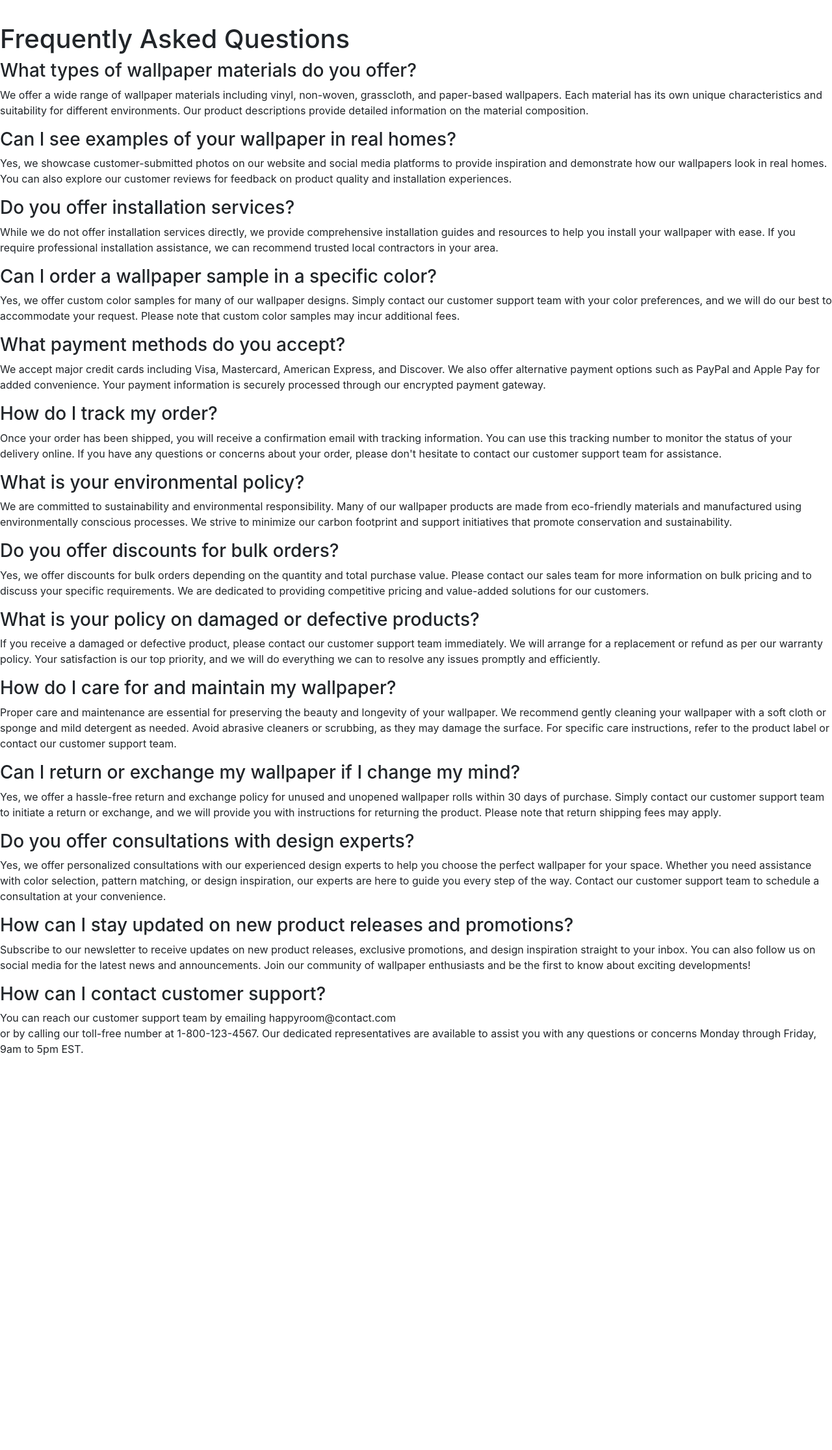
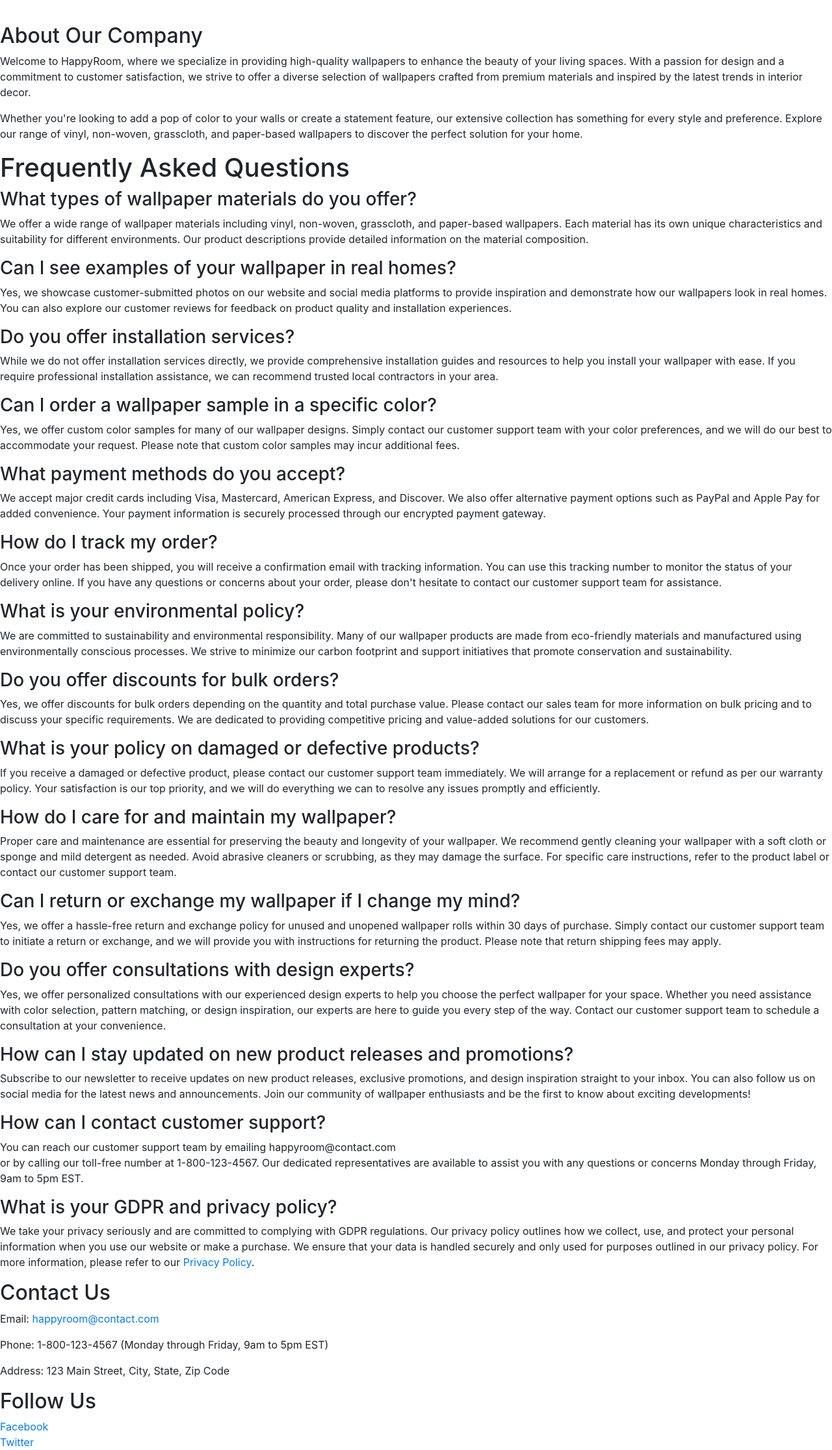
Before and after one commit to tildeholmqvist/happyroom, a Django app: page /faq/ in a window 1280 px wide. Shown: the part 128-2359 px from the top of the page at 65% size. Before the commit the page ends 1752 px from the top, so only its background shows below. Run offline with Django 3.2, Linux system fonts and the light colour scheme; some libraries are stand-ins or nearby versions.

Commit message:
adding more 'content' to faq page

```diff
--- a/products/templates/all_categories.html
+++ b/products/templates/all_categories.html
@@ -11,7 +11,6 @@
 
 {% block content %}
 <div class="overlay"></div>
-
 {% if selected_category == 'pattern' %}
 <nav class="extra-menu">
     <a href="{% url 'all_categories' %}?sub_category=floral">Floral</a>
--- a/templates/faq.html
+++ b/templates/faq.html
@@ -11,76 +11,143 @@
 
 {% block content %}
 <div class="faq-page">
+    <div class="company-introduction">
+        <h2>About Our Company</h2>
+        <p>Welcome to HappyRoom, where we specialize in providing high-quality wallpapers to enhance
+            the beauty of your living spaces. With a passion for design and a commitment to customer
+            satisfaction, we strive to offer a diverse selection of wallpapers crafted from premium
+            materials and inspired by the latest trends in interior decor.</p>
+        <p>Whether you're looking to add a pop of color to your walls or create a statement feature,
+            our extensive collection has something for every style and preference. Explore our range of
+            vinyl, non-woven, grasscloth, and paper-based wallpapers to discover the perfect solution
+            for your home.</p>
+    </div>
 <h1>Frequently Asked Questions</h1>
 
 <div class="faq-item">
     <h3>What types of wallpaper materials do you offer?</h3>
-    <p>We offer a wide range of wallpaper materials including vinyl, non-woven, grasscloth, and paper-based wallpapers. Each material has its own unique characteristics and suitability for different environments. Our product descriptions provide detailed information on the material composition.</p>
+    <p>We offer a wide range of wallpaper materials including vinyl, non-woven, grasscloth,
+        and paper-based wallpapers. Each material has its own unique characteristics and suitability
+        for different environments. Our product descriptions provide detailed information on the material composition.</p>
 </div>
 
 <div class="faq-item">
     <h3>Can I see examples of your wallpaper in real homes?</h3>
-    <p>Yes, we showcase customer-submitted photos on our website and social media platforms to provide inspiration and demonstrate how our wallpapers look in real homes. You can also explore our customer reviews for feedback on product quality and installation experiences.</p>
+    <p>Yes, we showcase customer-submitted photos on our website and social media platforms
+        to provide inspiration and demonstrate how our wallpapers look in real homes.
+        You can also explore our customer reviews for feedback on product quality and installation experiences.</p>
 </div>
 
 <div class="faq-item">
     <h3>Do you offer installation services?</h3>
-    <p>While we do not offer installation services directly, we provide comprehensive installation guides and resources to help you install your wallpaper with ease. If you require professional installation assistance, we can recommend trusted local contractors in your area.</p>
+    <p>While we do not offer installation services directly, we provide comprehensive
+        installation guides and resources to help you install your wallpaper with ease.
+        If you require professional installation assistance, we can recommend trusted local contractors in your area.</p>
 </div>
 
 <div class="faq-item">
     <h3>Can I order a wallpaper sample in a specific color?</h3>
-    <p>Yes, we offer custom color samples for many of our wallpaper designs. Simply contact our customer support team with your color preferences, and we will do our best to accommodate your request. Please note that custom color samples may incur additional fees.</p>
+    <p>Yes, we offer custom color samples for many of our wallpaper designs.
+        Simply contact our customer support team with your color preferences, and we will do our best to accommodate
+        your request. Please note that custom color samples may incur additional fees.</p>
 </div>
 
 <div class="faq-item">
     <h3>What payment methods do you accept?</h3>
-    <p>We accept major credit cards including Visa, Mastercard, American Express, and Discover. We also offer alternative payment options such as PayPal and Apple Pay for added convenience. Your payment information is securely processed through our encrypted payment gateway.</p>
+    <p>We accept major credit cards including Visa, Mastercard, American Express, and Discover.
+        We also offer alternative payment options such as PayPal and Apple Pay for added convenience.
+        Your payment information is securely processed through our encrypted payment gateway.</p>
 </div>
 
 <div class="faq-item">
     <h3>How do I track my order?</h3>
-    <p>Once your order has been shipped, you will receive a confirmation email with tracking information. You can use this tracking number to monitor the status of your delivery online. If you have any questions or concerns about your order, please don't hesitate to contact our customer support team for assistance.</p>
+    <p>Once your order has been shipped, you will receive a confirmation email with
+        tracking information. You can use this tracking number to monitor the status of your delivery online.
+        If you have any questions or concerns about your order, please don't hesitate to contact our customer
+        support team for assistance.</p>
 </div>
 
 <div class="faq-item">
     <h3>What is your environmental policy?</h3>
-    <p>We are committed to sustainability and environmental responsibility. Many of our wallpaper products are made from eco-friendly materials and manufactured using environmentally conscious processes. We strive to minimize our carbon footprint and support initiatives that promote conservation and sustainability.</p>
+    <p>We are committed to sustainability and environmental responsibility.
+        Many of our wallpaper products are made from eco-friendly materials and manufactured using environmentally
+        conscious processes. We strive to minimize our carbon footprint and support initiatives that promote
+        conservation and sustainability.</p>
 </div>
 
 <div class="faq-item">
     <h3>Do you offer discounts for bulk orders?</h3>
-    <p>Yes, we offer discounts for bulk orders depending on the quantity and total purchase value. Please contact our sales team for more information on bulk pricing and to discuss your specific requirements. We are dedicated to providing competitive pricing and value-added solutions for our customers.</p>
+    <p>Yes, we offer discounts for bulk orders depending on the quantity and total purchase value.
+        Please contact our sales team for more information on bulk pricing and to discuss your specific requirements.
+        We are dedicated to providing competitive pricing and value-added solutions for our customers.</p>
 </div>
 
 <div class="faq-item">
     <h3>What is your policy on damaged or defective products?</h3>
-    <p>If you receive a damaged or defective product, please contact our customer support team immediately. We will arrange for a replacement or refund as per our warranty policy. Your satisfaction is our top priority, and we will do everything we can to resolve any issues promptly and efficiently.</p>
+    <p>If you receive a damaged or defective product, please contact our customer support team immediately.
+        We will arrange for a replacement or refund as per our warranty policy. Your satisfaction is our top priority,
+        and we will do everything we can to resolve any issues promptly and efficiently.</p>
 </div>
 
 <div class="faq-item">
     <h3>How do I care for and maintain my wallpaper?</h3>
-    <p>Proper care and maintenance are essential for preserving the beauty and longevity of your wallpaper. We recommend gently cleaning your wallpaper with a soft cloth or sponge and mild detergent as needed. Avoid abrasive cleaners or scrubbing, as they may damage the surface. For specific care instructions, refer to the product label or contact our customer support team.</p>
+    <p>Proper care and maintenance are essential for preserving the beauty and longevity of your wallpaper.
+        We recommend gently cleaning your wallpaper with a soft cloth or sponge and mild detergent as needed.
+        Avoid abrasive cleaners or scrubbing, as they may damage the surface. For specific care instructions,
+        refer to the product label or contact our customer support team.</p>
 </div>
 
 <div class="faq-item">
     <h3>Can I return or exchange my wallpaper if I change my mind?</h3>
-    <p>Yes, we offer a hassle-free return and exchange policy for unused and unopened wallpaper rolls within 30 days of purchase. Simply contact our customer support team to initiate a return or exchange, and we will provide you with instructions for returning the product. Please note that return shipping fees may apply.</p>
+    <p>Yes, we offer a hassle-free return and exchange policy for unused and unopened wallpaper
+        rolls within 30 days of purchase. Simply contact our customer support team to initiate a
+        return or exchange, and we will provide you with instructions for returning the product.
+        Please note that return shipping fees may apply.</p>
 </div>
 
 <div class="faq-item">
     <h3>Do you offer consultations with design experts?</h3>
-    <p>Yes, we offer personalized consultations with our experienced design experts to help you choose the perfect wallpaper for your space. Whether you need assistance with color selection, pattern matching, or design inspiration, our experts are here to guide you every step of the way. Contact our customer support team to schedule a consultation at your convenience.</p>
+    <p>Yes, we offer personalized consultations with our experienced design experts to
+        help you choose the perfect wallpaper for your space. Whether you need assistance with color selection,
+        pattern matching, or design inspiration, our experts are here to guide you every step of the way.
+        Contact our customer support team to schedule a consultation at your convenience.</p>
 </div>
 
 <div class="faq-item">
     <h3>How can I stay updated on new product releases and promotions?</h3>
-    <p>Subscribe to our newsletter to receive updates on new product releases, exclusive promotions, and design inspiration straight to your inbox. You can also follow us on social media for the latest news and announcements. Join our community of wallpaper enthusiasts and be the first to know about exciting developments!</p>
+    <p>Subscribe to our newsletter to receive updates on new product releases,
+        exclusive promotions, and design inspiration straight to your inbox.
+        You can also follow us on social media for the latest news and announcements.
+        Join our community of wallpaper enthusiasts and be the first to know about exciting developments!</p>
 </div>
 
 <div class="faq-item">
     <h3>How can I contact customer support?</h3>
-    <p>You can reach our customer support team by emailing happyroom@contact.com <br>or by calling our toll-free number at 1-800-123-4567. Our dedicated representatives are available to assist you with any questions or concerns Monday through Friday, 9am to 5pm EST.</p>
+    <p>You can reach our customer support team by emailing happyroom@contact.com <br>
+        or by calling our toll-free number at 1-800-123-4567. Our dedicated representatives are
+        available to assist you with any questions or concerns Monday through Friday, 9am to 5pm EST.</p>
+</div>
+
+<div class="faq-item">
+    <h3>What is your GDPR and privacy policy?</h3>
+    <p>We take your privacy seriously and are committed to complying with GDPR regulations.
+        Our privacy policy outlines how we collect, use, and protect your personal information when you
+        use our website or make a purchase. We ensure that your data is handled securely and only used for
+        purposes outlined in our privacy policy. For more information, please refer to our
+        <a href="#">Privacy Policy</a>.</p>
+</div>
+</div>
+<div class="contact-info">
+    <h2>Contact Us</h2>
+    <p>Email: <a href="mailto:happyroom@contact.com">happyroom@contact.com</a></p>
+    <p>Phone: 1-800-123-4567 (Monday through Friday, 9am to 5pm EST)</p>
+    <p>Address: 123 Main Street, City, State, Zip Code</p>
+
+    <div class="social-media-links">
+        <h2>Follow Us</h2>
+        <a href="https://www.facebook.com/yourcompany" target="_blank">Facebook</a><br>
+        <a href="https://twitter.com/yourcompany" target="_blank">Twitter</a><br>
+    </div>
 </div>
 </div>
 {% endblock %}
--- a/templates/includes/main_nav.html
+++ b/templates/includes/main_nav.html
@@ -20,7 +20,7 @@
                     Shop by Room
                 </a>
                 <div class="dropdown-menu" aria-labelledby="navbarDropdown">
-                    <a class="dropdown-item" href="{% url 'all_categories' %}?category=room">All</a>
+                    <a class="dropdown-item" href="{% url 'all_categories' %}?category=room">View All</a>
                     <a class="dropdown-item" href="{% url 'all_categories' %}?sub_category=kidsroom">Kidsroom</a>
                 </li>
                 <li class="nav-item dropdown">
```
